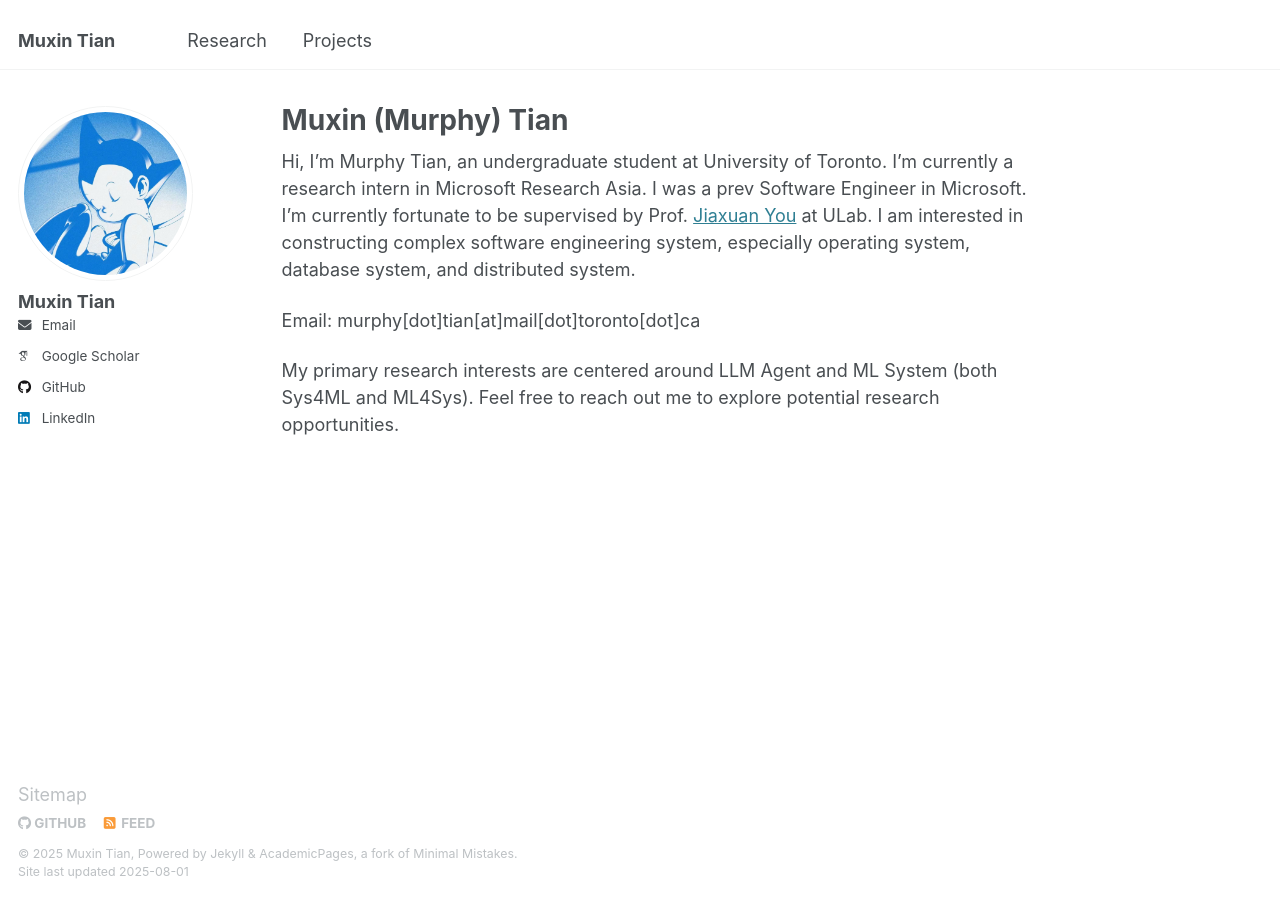
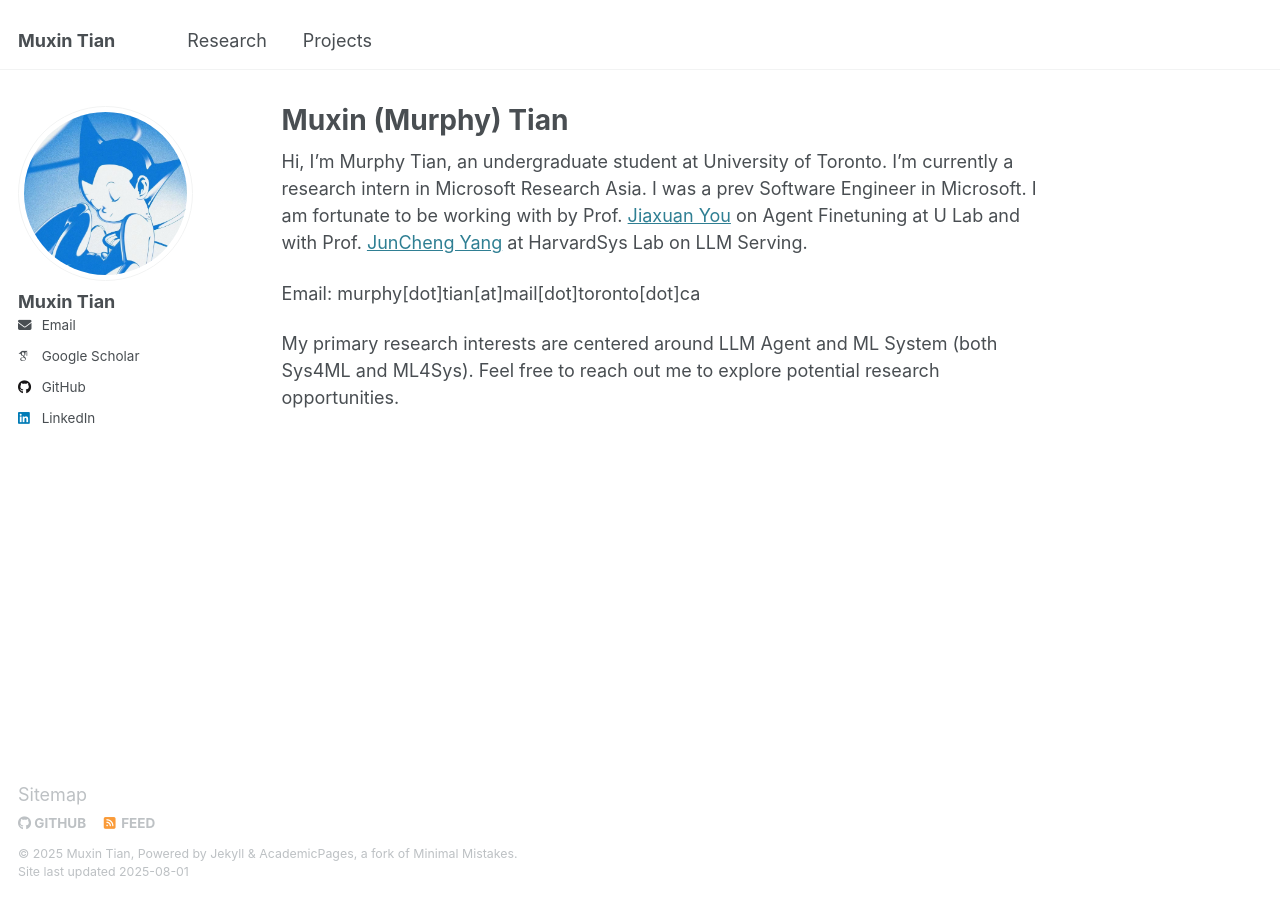
Before and after one commit to realtmxi/realtmxi.github.io, a Jekyll site: the page built from _pages/about.md, in a window 1280 px wide. Built offline with Jekyll 4.4.1, drawn with Linux system fonts in a browser that asks for light colours; some web fonts are replaced.

Commit message:
update about me

```diff
--- a/_pages/about.md
+++ b/_pages/about.md
@@ -7,8 +7,7 @@
   - /about.html
 ---
 Hi, I’m Murphy Tian, an undergraduate student at University of Toronto. I'm
-currently a research intern in Microsoft Research Asia. I was a prev Software Engineer in Microsoft. I'm currently fortunate to be supervised by Prof. [Jiaxuan You](https://cs.stanford.edu/people/jiaxuan/) at ULab.
-I am interested in constructing complex software engineering system, especially operating system, database system, and distributed system.
+currently a research intern in Microsoft Research Asia. I was a prev Software Engineer in Microsoft. I am fortunate to be working with by Prof. [Jiaxuan You](https://cs.stanford.edu/people/jiaxuan/) on Agent Finetuning at U Lab and with Prof. [JunCheng Yang](https://junchengyang.com/) at HarvardSys Lab on LLM Serving.
 
 Email: murphy[dot]tian[at]mail[dot]toronto[dot]ca
 
```
